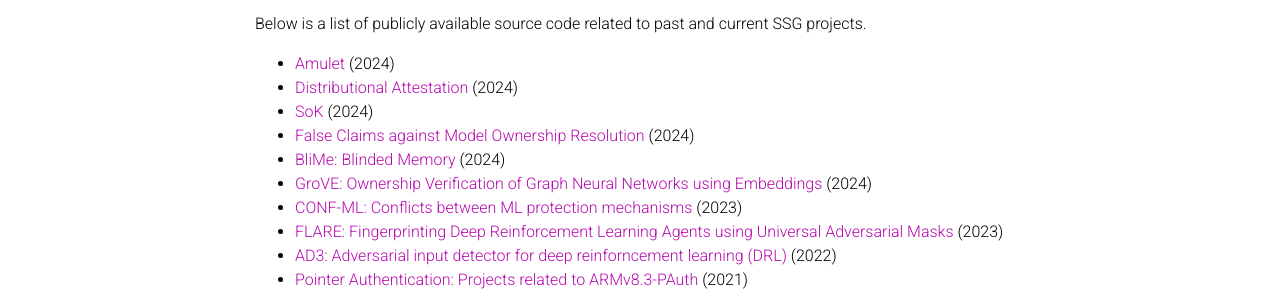
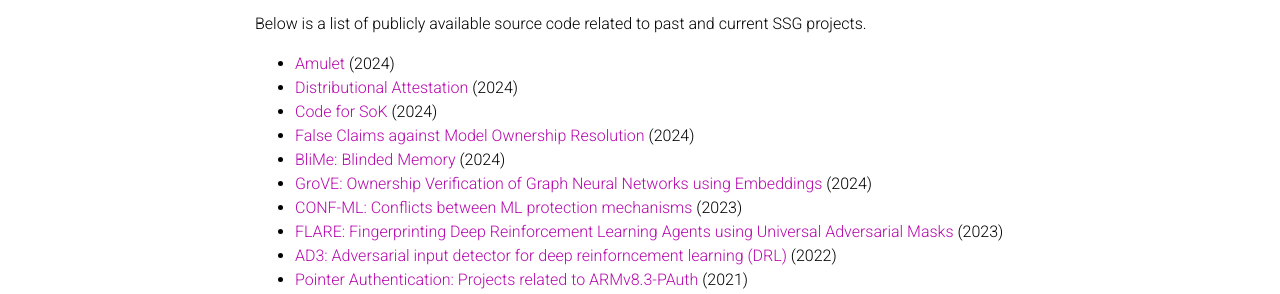
Before and after one commit to ssg-research/ssg-research.github.io, a Jekyll site: the page built from _pages/dissemination.md, in a window 1280 px wide and 1031 px high. Shown: the part 389-683 px from the top of the window. Built offline with Jekyll 4.4.1, drawn with Linux system fonts in a browser that asks for light colours; comment, search, counter and statistics services are not loaded; a style sheet for code colours, icons or effects is not loaded.

Commit message:
Update dissemination.md

```diff
--- a/_pages/dissemination.md
+++ b/_pages/dissemination.md
@@ -20,7 +20,7 @@ Below is a list of publicly available source code related to past and current SS
 
 - [Amulet](https://github.com/ssg-research/amulet) (2024)
 - [Distributional Attestation](https://github.com/ssg-research/distribution-attestation) (2024)
-- [SoK](https://github.com/ssg-research/sok-unintended-interactions) (2024)
+- [Code for SoK](https://github.com/ssg-research/sok-unintended-interactions) (2024)
 - [False Claims against Model Ownership Resolution](https://github.com/ssg-research/Falseclaims) (2024)
 - [BliMe: Blinded Memory](https://github.com/ssg-research/BliMe) (2024)
 - [GroVE: Ownership Verification of Graph Neural Networks using Embeddings](https://github.com/ssg-research/GrOVe) (2024)
```
